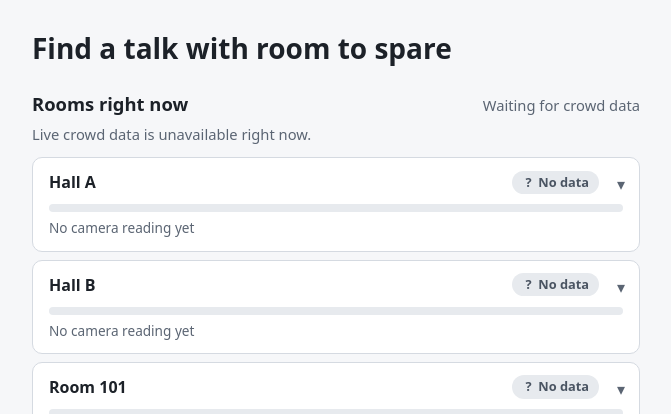
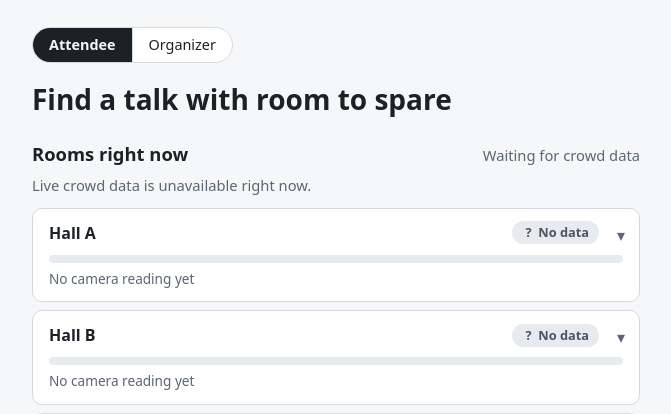
Before and after one commit to marikmartinez/MEB-hackathon, a Flask app: page / in a window 1280 px wide. Shown: the top 414 px of the page, without its empty margins (304-975 px from the left). Run offline with Flask 3, Linux system fonts and the light colour scheme; data that the repository does not hold is empty.

Commit message:
Add an Attendee / Organizer switch to both dashboards
A two-link switch at the top of each page, from one shared partial so
the pages can't drift apart. The current page is marked with
aria-current, not just colour.

Stacks on feat/organizer-dashboard, which adds the organizer page it
links to.

Co-Authored-By: Claude Opus 5.5 <noreply@anthropic.com>

```diff
--- a/app/static/attendee.css
+++ b/app/static/attendee.css
@@ -53,6 +53,29 @@ body {
 }
 
 main { max-width: 640px; margin: 0 auto; padding: 32px 16px; }
+
+/* Attendee / Organizer switch, shared by both pages (templates/_switcher.html). */
+.switcher {
+  display: inline-flex;
+  margin: -12px 0 20px;
+  border: 1px solid var(--border);
+  border-radius: 999px;
+  background: var(--surface);
+  overflow: hidden;
+  font-size: 0.9rem;
+}
+.switcher a {
+  padding: 6px 16px;
+  color: var(--text);
+  text-decoration: none;
+}
+.switcher a + a { border-left: 1px solid var(--border); }
+.switcher a:hover { background: color-mix(in srgb, var(--text) 5%, transparent); }
+.switcher a[aria-current="page"] { background: var(--text); color: var(--bg); font-weight: 600; }
+.switcher a:focus-visible { outline: 2px solid var(--text); outline-offset: -2px; border-radius: 999px; }
+@media (forced-colors: active) {
+  .switcher a[aria-current="page"] { outline: 2px solid CanvasText; outline-offset: -2px; }
+}
 h1 { margin: 0 0 24px; font-size: 1.75rem; line-height: 1.2; }
 h2 { margin: 28px 0 12px; font-size: 1.15rem; }
 label { display: block; margin: 16px 0 4px; font-weight: 600; }
--- /dev/null
+++ b/app/templates/_switcher.html
@@ -0,0 +1,5 @@
+{# Switch between the attendee and organizer views. Set `current` before including. #}
+<nav class="switcher" aria-label="Dashboards">
+  <a href="{{ url_for('attendee') }}"{% if current == 'attendee' %} aria-current="page"{% endif %}>Attendee</a>
+  <a href="{{ url_for('organizer') }}"{% if current == 'organizer' %} aria-current="page"{% endif %}>Organizer</a>
+</nav>
--- a/app/templates/attendee.html
+++ b/app/templates/attendee.html
@@ -8,6 +8,7 @@
 </head>
 <body>
   <main>
+    {% set current = 'attendee' %}{% include '_switcher.html' %}
     <h1>Find a talk with room to spare</h1>
     <section class="dashboard" aria-labelledby="rooms-title">
       <div class="dashboard-head">
--- a/app/templates/organizer.html
+++ b/app/templates/organizer.html
@@ -9,6 +9,7 @@
 </head>
 <body class="organizer">
   <main>
+    {% set current = 'organizer' %}{% include '_switcher.html' %}
     <h1>Organizer dashboard</h1>
     <p class="lede">Room occupancy from the people counter, stored in Elasticsearch. Percentages are of each room's capacity, smoothed over recent frames.</p>
     <p id="source-note" class="note" role="status" hidden></p>
```
Also changed, not shown: app/tests/test_organizer.py (+9 -0 lines).
